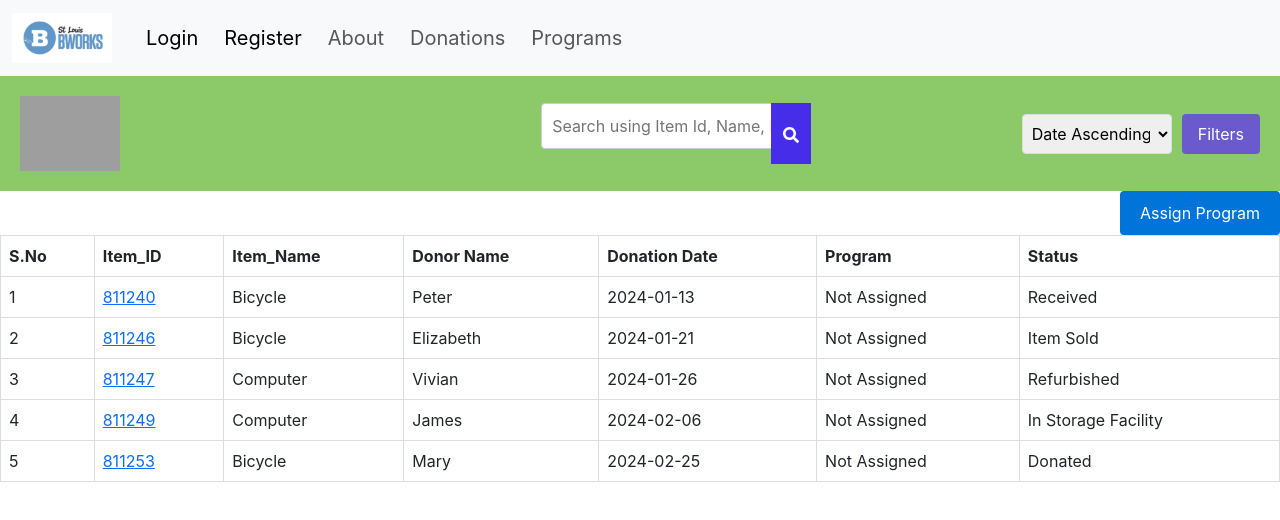
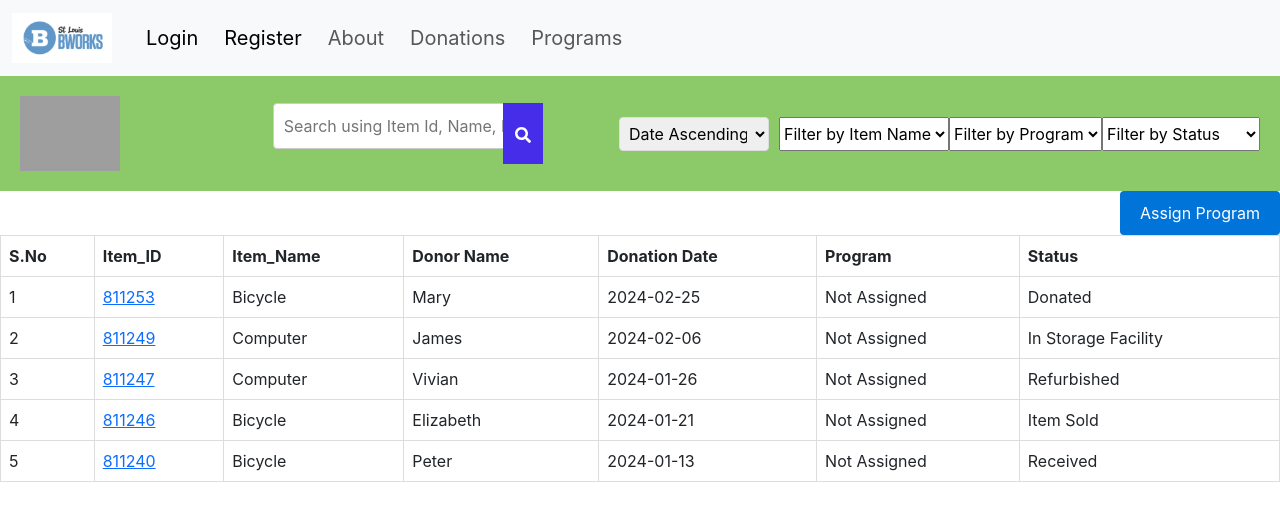
Before and after one commit to oss-slu/material-donor-mutual-assist, a React (Create React App) app in the folder client-app/: page /donations in a window 1280 px wide. Shown: the top 520 px of the page. Built offline with nearby package versions, Linux system fonts and the light colour scheme; grey boxes are pictures that could not be loaded.

Commit message:
Added Filter Feature

```diff
--- a/client-app/src/Components/DonatedItemsList.js
+++ b/client-app/src/Components/DonatedItemsList.js
@@ -11,17 +11,9 @@ function DonatedItemsList() {
   const [programOptions, setProgramOptions] = useState(['Youth Program', 'Retail Sales', 'Recycle', 'Earn-a-bicycle', 'Earn-a-computer']);
   const [selectedProgram, setSelectedProgram] = useState('');
   const [assignProgramClicked, setAssignProgramClicked] = useState(false);
- const [donatedItems, setDonatedItems] = useState([
-    { id: 811253, name: 'Bicycle', donor: 'Mary', date: '2024-02-25', program: 'Not Assigned', status: 'Donated' },
-    { id: 811249, name: 'Computer', donor: 'James', date: '2024-02-06', program: 'Not Assigned', status: 'In Storage Facility' },
-    { id: 811247, name: 'Computer', donor: 'Vivian', date: '2024-01-26', program: 'Not Assigned', status: 'Refurbished' },
-    { id: 811246, name: 'Bicycle', donor: 'Elizabeth', date: '2024-01-21', program: 'Not Assigned', status: 'Item Sold' },
-    { id: 811240, name: 'Bicycle', donor: 'Peter', date: '2024-01-13', program: 'Not Assigned', status: 'Received' }
- ]);
-
- useEffect(() => {
-    handleSort(); // Trigger sorting logic on initial render
- }, []); // Empty dependency array ensures this effect runs only once after the initial render
+  const [filterByItemName, setFilterByItemName] = useState('');
+  const [filterByProgram, setFilterByProgram] = useState('');
+  const [filterByStatus, setFilterByStatus] = useState('');
 
   const handleSearch = () => {
     const filtered = donatedItems.filter(item =>
@@ -35,21 +27,13 @@ function DonatedItemsList() {
     setFilteredItems(filtered);
   };
 
- const handleSort = () => {
-    const sortingOption = document.getElementById("sortOptions").value;
-    let sortedItems = [...donatedItems]; // Create a copy of donatedItems to avoid mutating state directly
-
-    if (sortingOption === "dateAsc") {
-      sortedItems.sort((a, b) => new Date(a.date) - new Date(b.date));
-    } else if (sortingOption === "dateDesc") {
-      sortedItems.sort((a, b) => new Date(b.date) - new Date(a.date));
-    }
-
-    // Update state with sorted items
-    setDonatedItems(sortedItems);
+  const handleSort = (event) => {
+    // Implement your sorting logic here
+    console.log('Sorting by:', event.target.value);
   };
 
   const handleOpenFilters = () => {
+    // Implement your filter logic here
     console.log('Opening filters...');
   };
 
@@ -77,9 +61,41 @@ function DonatedItemsList() {
     setAssignProgramClicked(false); // Hide assign program section
   };
 
+  // Function to filter items by item name
+  const handleFilterByItemName = (event) => {
+    setFilterByItemName(event.target.value);
+    const filtered = donatedItems.filter(item => item.name === event.target.value);
+    setFilteredItems(filtered);
+  };
+
+  // Function to filter items by program
+  const handleFilterByProgram = (event) => {
+    setFilterByProgram(event.target.value);
+    const filtered = donatedItems.filter(item => item.program === event.target.value);
+    setFilteredItems(filtered);
+  };
+
+  // Function to filter items by status
+  const handleFilterByStatus = (event) => {
+    setFilterByStatus(event.target.value);
+    const filtered = donatedItems.filter(item => item.status === event.target.value);
+    setFilteredItems(filtered);
+  };
+
+  // Function to toggle assign program section
   const toggleAssignProgram = () => {
     setAssignProgramClicked(!assignProgramClicked);
   };
+
+  // Sample data for demonstration
+  const [donatedItems, setDonatedItems] = useState([
+    { id: 811253, name: 'Bicycle', donor: 'Mary', date: '2024-02-25', program: 'Not Assigned', status: 'Donated' },
+    { id: 811249, name: 'Computer', donor: 'James', date: '2024-02-06', program: 'Not Assigned', status: 'In Storage Facility' },
+    { id: 811247, name: 'Computer', donor: 'Vivian', date: '2024-01-26', program: 'Not Assigned', status: 'Refurbished' },
+    { id: 811246, name: 'Bicycle', donor: 'Elizabeth', date: '2024-01-21', program: 'Not Assigned', status: 'Item Sold' },
+    { id: 811240, name: 'Bicycle', donor: 'Peter', date: '2024-01-13', program: 'Not Assigned', status: 'Received' }
+    // Add more items here...
+  ]);
 
   return (
     <div>
@@ -104,7 +120,7 @@ function DonatedItemsList() {
 
           <div className="options">
             <div className="dropdowns">
-            <select id="sortOptions" className="sort-options" onChange={handleSort}>
+              <select className="sort-options" onChange={handleSort}>
                 <option value="" disabled defaultValue>
                   Sort
                 </option>
@@ -112,7 +128,36 @@ function DonatedItemsList() {
                 <option value="dateDesc">Date Descending</option>
               </select>
 
-            <button className="set-program-button" onClick={handleOpenFilters}>Filters</button>
+              {/* Filter by Item Name */}
+              <select className="filter-options" onChange={handleFilterByItemName}>
+                <option value="" disabled selected>
+                  Filter by Item Name
+                </option>
+                <option value="Bicycle">Bicycle</option>
+                <option value="Computer">Computer</option>
+              </select>
+
+              {/* Filter by Program */}
+              <select className="filter-options" onChange={handleFilterByProgram}>
+                <option value="" disabled selected>
+                  Filter by Program
+                </option>
+                {programOptions.map(option => (
+                  <option key={option} value={option}>{option}</option>
+                ))}
+              </select>
+
+              {/* Filter by Status */}
+              <select className="filter-options" onChange={handleFilterByStatus}>
+                <option value="" disabled selected>
+                  Filter by Status
+                </option>
+                <option value="Donated">Donated</option>
+                <option value="In Storage Facility">In Storage Facility</option>
+                <option value="Refurbished">Refurbished</option>
+                <option value="Received">Received</option>
+                <option value="Item Sold">Item Sold</option>
+              </select>
             </div>
           </div>
         </div>
```
Lines whose indentation alone changed are shown as unchanged.
